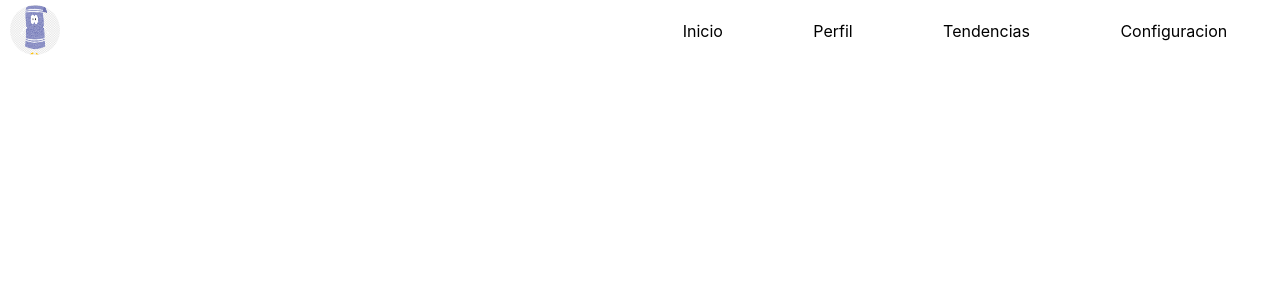
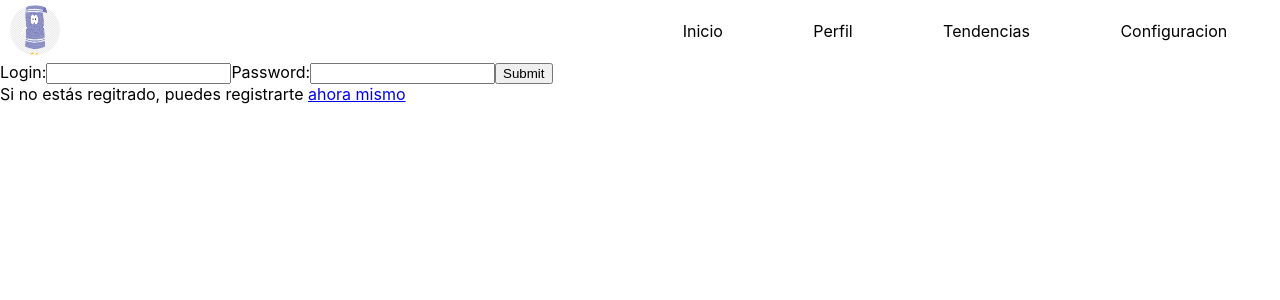
Before and after one commit to franco-recoaro/RedSocial, a React (Create React App) app in the folder redsocial/: page /login in a window 1280 px wide. Shown: the top 300 px of the page. Built offline with nearby package versions, Linux system fonts and the light colour scheme.

Commit message:
creacion login y register

```diff
--- a/redsocial/src/App.js
+++ b/redsocial/src/App.js
@@ -1,6 +1,6 @@
 import "./App.css";
 import { NavBar } from "./components";
-import { Main, Register } from "./pages/index";
+import { Main, Register, Login } from "./pages/index";
 import { BrowserRouter, Routes, Route } from "react-router-dom";
 
 function App() {
@@ -10,6 +10,7 @@ function App() {
       <Routes>
         <Route path="/" element={<Main />} />
         <Route path="/register" element= {<Register />} />
+        <Route path="/login" element= {<Login />} />
       </Routes>
     </BrowserRouter>
   );
--- a/redsocial/src/pages/index.js
+++ b/redsocial/src/pages/index.js
@@ -1,2 +1,3 @@
 export {Main} from "./inicio/index"
 export {Register} from "./register"
+export {Login} from "./login"
--- /dev/null
+++ b/redsocial/src/pages/login/index.jsx
@@ -0,0 +1,23 @@
+import { Link } from "react-router-dom";
+
+const Login = () => {
+    return (
+        <>
+            <div>
+                <form className="containerLogin">
+                    <label htmlFor="usernameLogin">Login:</label>
+                    <input id="usernameLogin" name="login" type="text" />
+                    <label htmlFor="contra">Password:</label>
+                    <input id="contra" name="contra" type="password" />
+                    <input type="submit" />
+                </form>
+                <span>
+                    Si no estás regitrado, puedes registrarte <Link to="/register">ahora mismo</Link>
+                </span>
+            </div>
+        </>
+
+    )
+};
+
+export { Login };
--- a/redsocial/src/pages/register/index.jsx
+++ b/redsocial/src/pages/register/index.jsx
@@ -9,8 +9,8 @@ const Register = () => {
                 <label htmlFor="nombre">Nombre:</label>
                 <input id="nombre" name="nombre" type="text"
 
-            onChange={(e)=>{setDatos((prev) => ({...prev, nombre:e.target.value}))}
-        }/>
+                    onChange={(e) => { setDatos((prev) => ({ ...prev, nombre: e.target.value })) }
+                    } />
                 <label htmlFor="apellido">Apellido:</label>
                 <input id="apellido" name="apellido" type="text" />
                 <label htmlFor="email">Email:</label>
@@ -25,15 +25,15 @@ const Register = () => {
                 </select>
                 <label htmlFor="fechaNac">Fecha nacimiento:</label>
                 <input id="fechaNac" name="fechaNac" type="date" />
-            <label htmlFor="username">Username:</label>
-            <input id="username" name="username" type="text" />
+                <label htmlFor="usernameRegister">Username:</label>
+                <input id="usernameRegister" name="username" type="text" />
                 <label htmlFor="password">Contraseña:</label>
                 <input id="password" name="password" type="text" />
                 <label htmlFor="fotoPerfil">Foto perfil:</label>
                 <input id="fotoPerfil" name="fotoPerfil" accept="image/*" type="file" />
                 <input type="submit" />
             </form>
-                  <button onClick={()=>{console.log(datos)}}>mostrar</button>
+            Si ya tienes cuenta, puedes iniciar sesión <Link to="/Login">ahora mismo</Link>
         </div>
     );
 };
```
Lines whose indentation alone changed are shown as unchanged.
